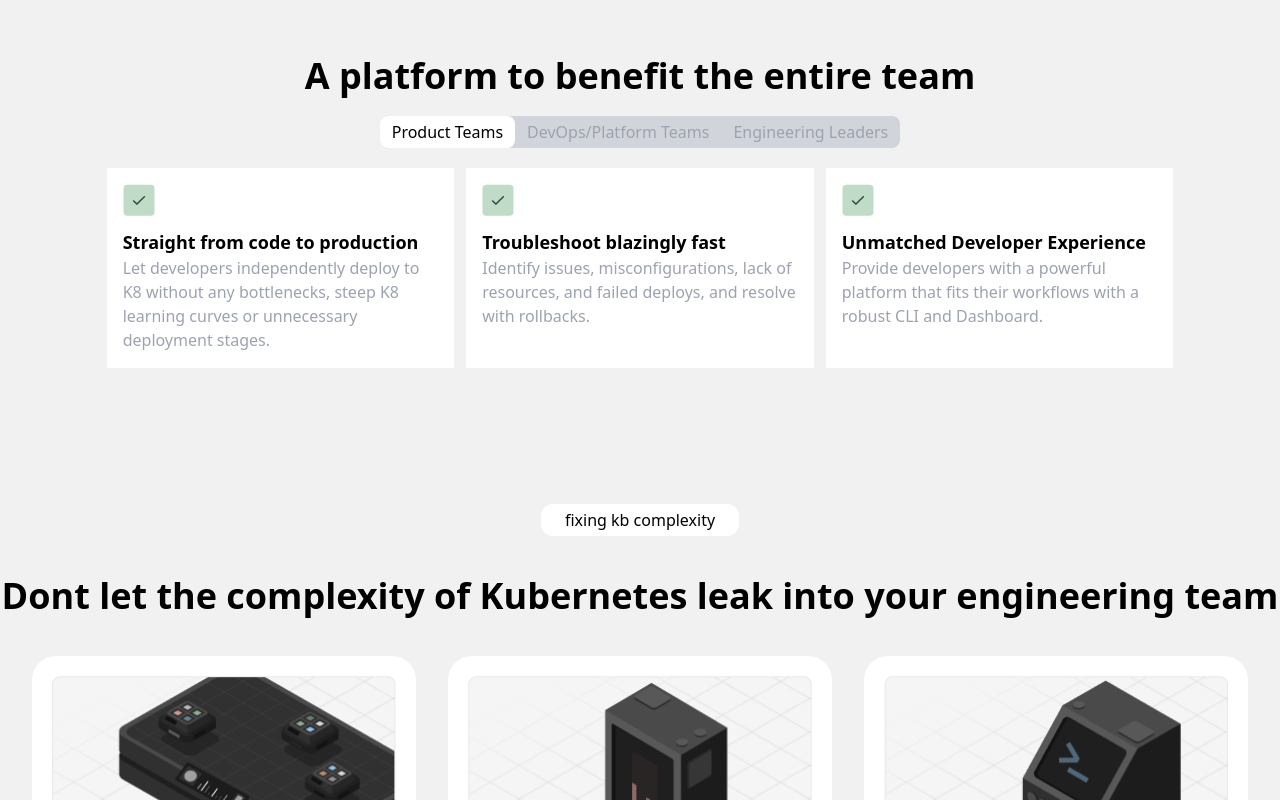
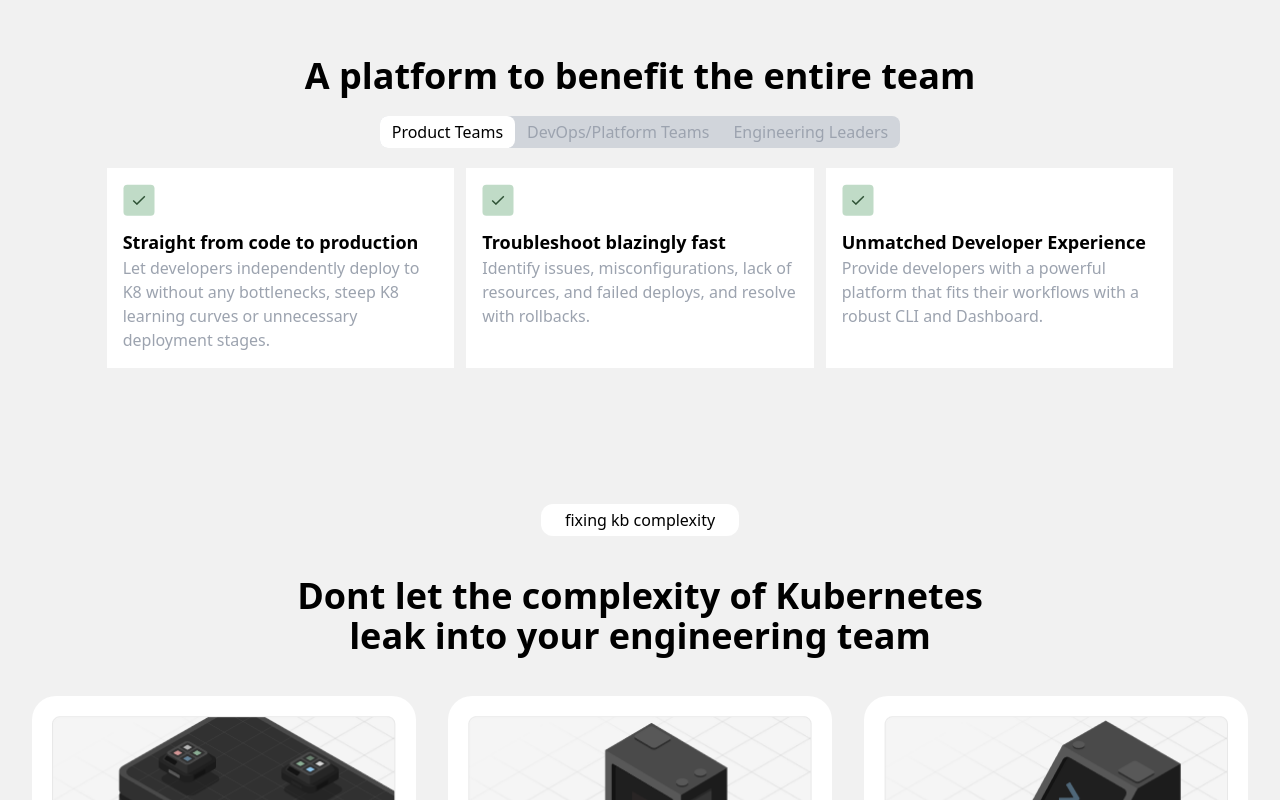
Before and after one commit to Yeremi74/learning-vite, a React (Vite) app: page / in a window 1280 px wide. Shown: the top 800 px of the page. Built offline with nearby package versions, Linux system fonts and the light colour scheme.

Commit message:
Mejoras en título

```diff
--- a/src/components/Cards.jsx
+++ b/src/components/Cards.jsx
@@ -6,7 +6,8 @@
         fixing kb complexity
       </span>
       <p className= 'text-4xl font-bold text-center mb-0'>
-      Dont let the complexity of Kubernetes leak into your engineering team
+      <div>Dont let the complexity of Kubernetes</div>
+      <div>leak into your engineering team</div>
       </p>
 
       <div className='flex justify-center gap-8'>
```
